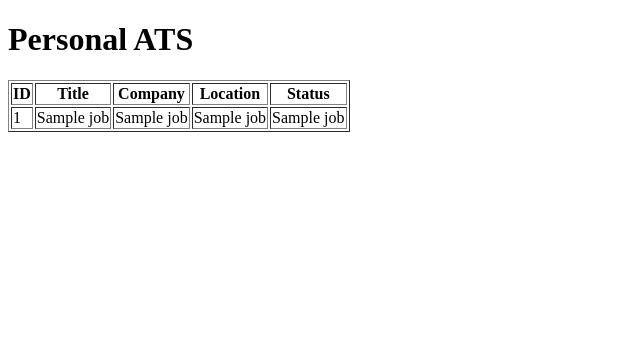
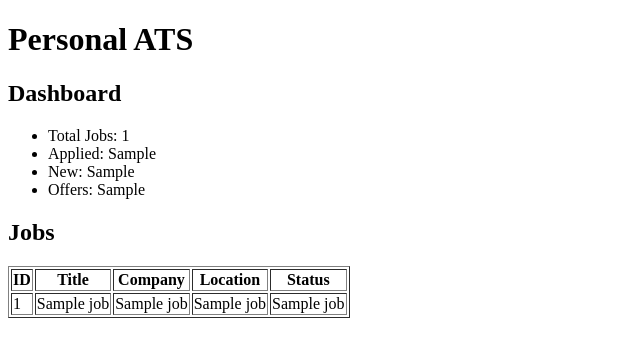
Before and after one commit to BODAPATI88/personal-ats, a Flask app: template templates/index.html in a window 1280 px wide. Shown: the top 357 px of the page, without its empty margins (0-640 px from the left). Run offline with Flask 3, Linux system fonts and the light colour scheme; the template is opened without the code that fills it: most values are stand-ins (such as "Sample title", 1, 10 or a date in 2020).

Commit message:
ATS v4 deployed on Azure Flask dashboard

```diff
--- a/app.py
+++ b/app.py
@@ -14,14 +14,35 @@ def home():
     FROM jobs
     ORDER BY id DESC
     """)
+    jobs = cursor.fetchall()
 
-    jobs = cursor.fetchall()
+    cursor.execute("SELECT COUNT(*) FROM jobs")
+    total_jobs = cursor.fetchone()[0]
+
+    cursor.execute(
+        "SELECT COUNT(*) FROM jobs WHERE UPPER(status)='APPLIED'"
+    )
+    applied_jobs = cursor.fetchone()[0]
+
+    cursor.execute(
+        "SELECT COUNT(*) FROM jobs WHERE UPPER(status)='NEW'"
+    )
+    new_jobs = cursor.fetchone()[0]
+
+    cursor.execute(
+        "SELECT COUNT(*) FROM jobs WHERE UPPER(status)='OFFER'"
+    )
+    offer_jobs = cursor.fetchone()[0]
 
     conn.close()
 
     return render_template(
         "index.html",
-        jobs=jobs
+        jobs=jobs,
+        total_jobs=total_jobs,
+        applied_jobs=applied_jobs,
+        new_jobs=new_jobs,
+        offer_jobs=offer_jobs
     )
 
 if __name__ == "__main__":
--- a/templates/index.html
+++ b/templates/index.html
@@ -6,6 +6,17 @@
 <body>
 
 <h1>Personal ATS</h1>
+
+<h2>Dashboard</h2>
+
+<ul>
+    <li>Total Jobs: {{ total_jobs }}</li>
+    <li>Applied: {{ applied_jobs }}</li>
+    <li>New: {{ new_jobs }}</li>
+    <li>Offers: {{ offer_jobs }}</li>
+</ul>
+
+<h2>Jobs</h2>
 
 <table border="1">
 
```
Lines whose indentation alone changed are shown as unchanged.
